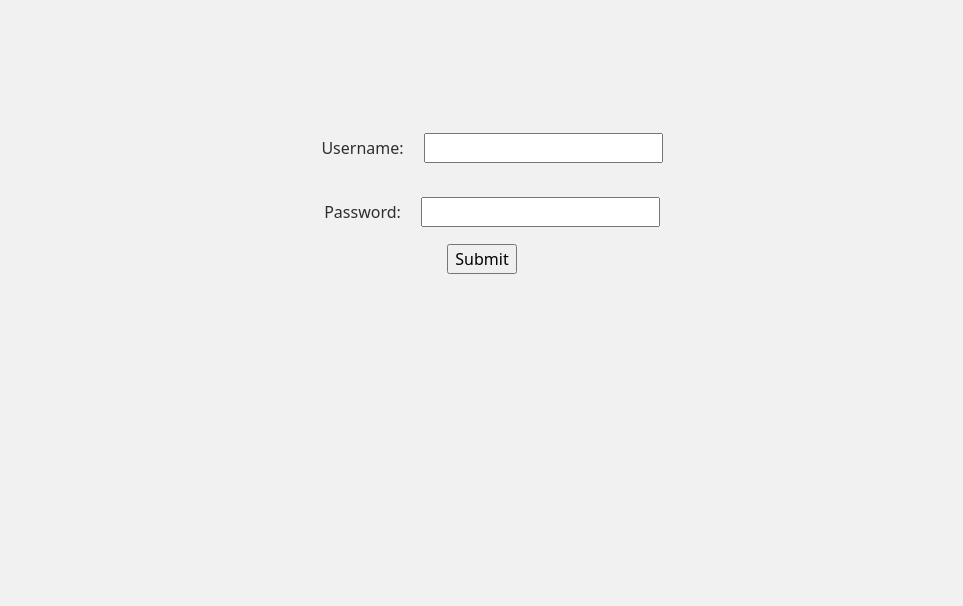
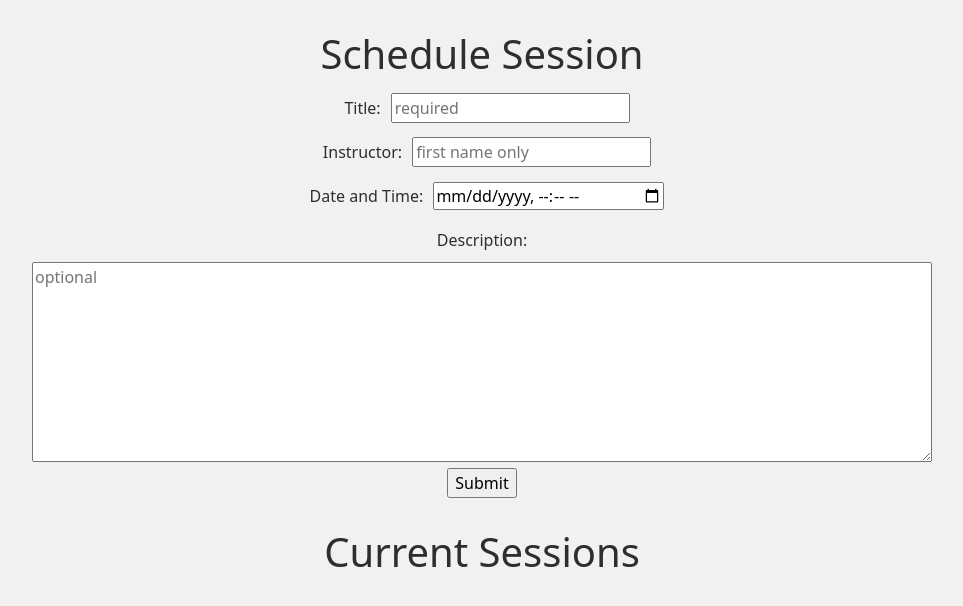
Before and after one commit to eleetcoding/admin_page, a React app: page / in a window 1280 px wide. Shown: the top 606 px of the page, without its empty margins (158-1121 px from the left). Built offline with nearby package versions, Linux system fonts and the light colour scheme; no server answers.

Commit message:
added frontend sessions

```diff
--- a/src/containers/MainContainer.jsx
+++ b/src/containers/MainContainer.jsx
@@ -1,10 +1,74 @@
-import React from 'react';
+import React, { useEffect } from 'react';
+import styles from './MainStyles.module.scss';
+import { useDispatch, useSelector } from 'react-redux';
+import { setSessions } from '../store/slices/appSlice';
 
 export default function main() {
+  const sessions = useSelector((state) => state.appSlice.sessions);
+  const dispatch = useDispatch();
+
+  function addSess(e) {
+    e.preventDefault();
+
+    fetch('/server/sessions', {
+      method: 'POST',
+      headers: {
+        'Content-Type': 'application/json',
+      },
+      body: JSON.stringify({
+        title: e.currentTarget.elements[0].value,
+        instructor: e.currentTarget.elements[1].value,
+        date: new Date(e.currentTarget.elements[2].value).getTime(),
+        description: e.currentTarget.elements[3].value,
+      }),
+    });
+  }
+
+  useEffect(() => {
+    fetch('/server/sessions')
+      .then((res) => res.json())
+      .then((res) => dispatch(setSessions(res)));
+  }, []);
+
+  const sessionDisplay = [];
+
+  for (let i = 0; i < sessions.length; i++) {
+    sessionDisplay.push(
+      <div className={styles.currSess}>
+        <h1>{sessions[i].title}</h1>
+        <h2>{sessions[i].instructor}</h2>
+        <p>{new Date(sessions[i].date).toString()}</p>
+        <p>{sessions[i].description}</p>
+      </div>
+    );
+    console.log(sessions[i]);
+  }
+
   return (
-    <div>
-      <div>Schedule Session</div>
-      <div>Current Sessions</div>
+    <div className={styles.mainDiv}>
+      <div className={styles.addSess}>
+        <h1>Schedule Session</h1>
+        <form onSubmit={(e) => addSess(e)}>
+          <label className={styles.formLabel}>Title:</label>
+          <input type='text' placeholder='required' />
+          <br />
+          <label className={styles.formLabel}>Instructor:</label>
+          <input type='text' placeholder='first name only' />
+          <br />
+          <label className={styles.formLabel}>Date and Time:</label>
+          <input type='datetime-local' />
+          <br />
+          <label className={styles.formLabel}>Description:</label>
+          <br />
+          <textarea className={styles.descIn} type='text' placeholder='optional' />
+          <br />
+          <input type='submit' value='Submit' />
+        </form>
+      </div>
+      <div>
+        <h1>Current Sessions</h1>
+        {sessionDisplay}
+      </div>
     </div>
   );
 }
--- /dev/null
+++ b/src/containers/MainStyles.module.scss
@@ -0,0 +1,16 @@
+.mainDiv {
+  text-align: center;
+}
+
+.addSess {
+  padding: 30px;
+}
+
+.formLabel {
+  padding: 10px;
+}
+
+.descIn {
+  width: 900px;
+  height: 200px;
+}
--- a/src/store/slices/appSlice.js
+++ b/src/store/slices/appSlice.js
@@ -3,8 +3,9 @@ import { createSlice } from '@reduxjs/toolkit';
 export const appSlice = createSlice({
   name: 'appSlice',
   initialState: {
-    loggedIn: false,
+    loggedIn: true,
     incorrect: '',
+    sessions: [],
   },
 
   reducers: {
@@ -14,9 +15,12 @@ export const appSlice = createSlice({
     setIncorrect: (state, action) => {
       state.incorrect = action.payload;
     },
+    setSessions: (state, action) => {
+      state.sessions = action.payload;
+    },
   },
 });
 
-export const { setLoggedIn, setIncorrect } = appSlice.actions;
+export const { setLoggedIn, setIncorrect, setSessions } = appSlice.actions;
 
 export default appSlice.reducer;
```
Also changed, not shown: 1 other file (tests, documents, lock files or other folders).
